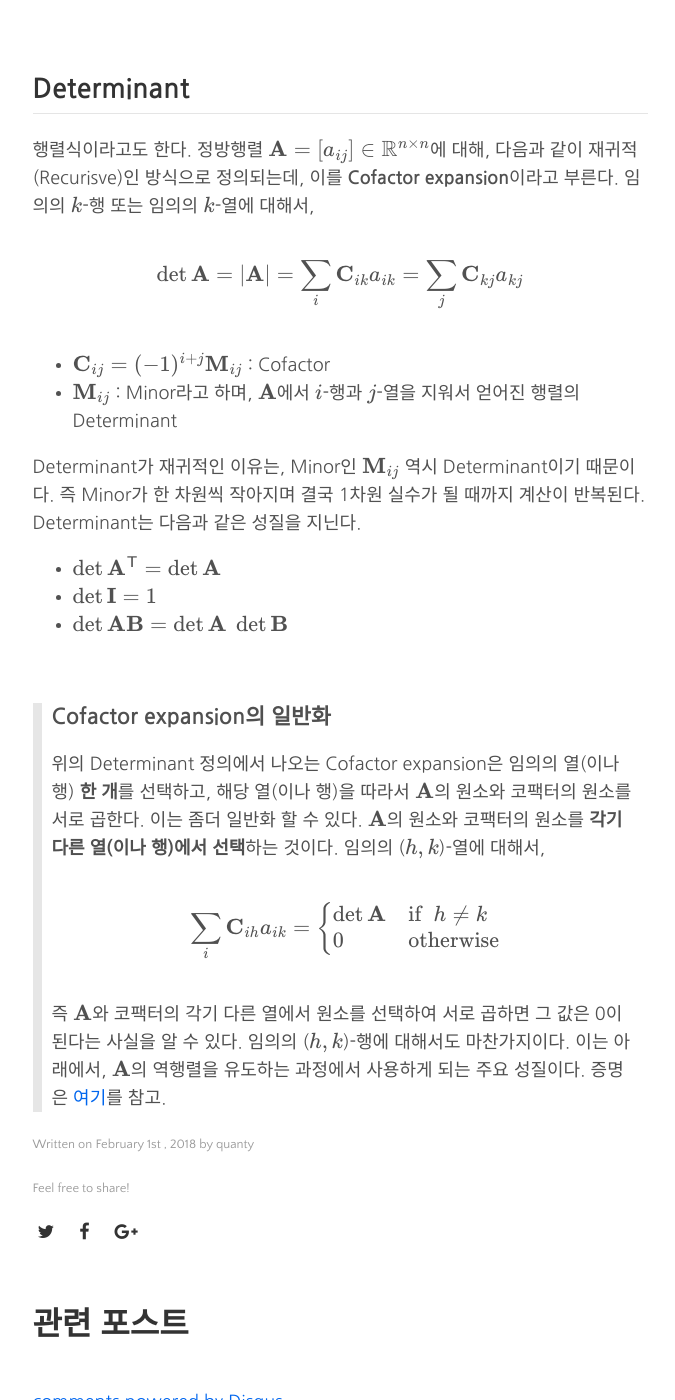
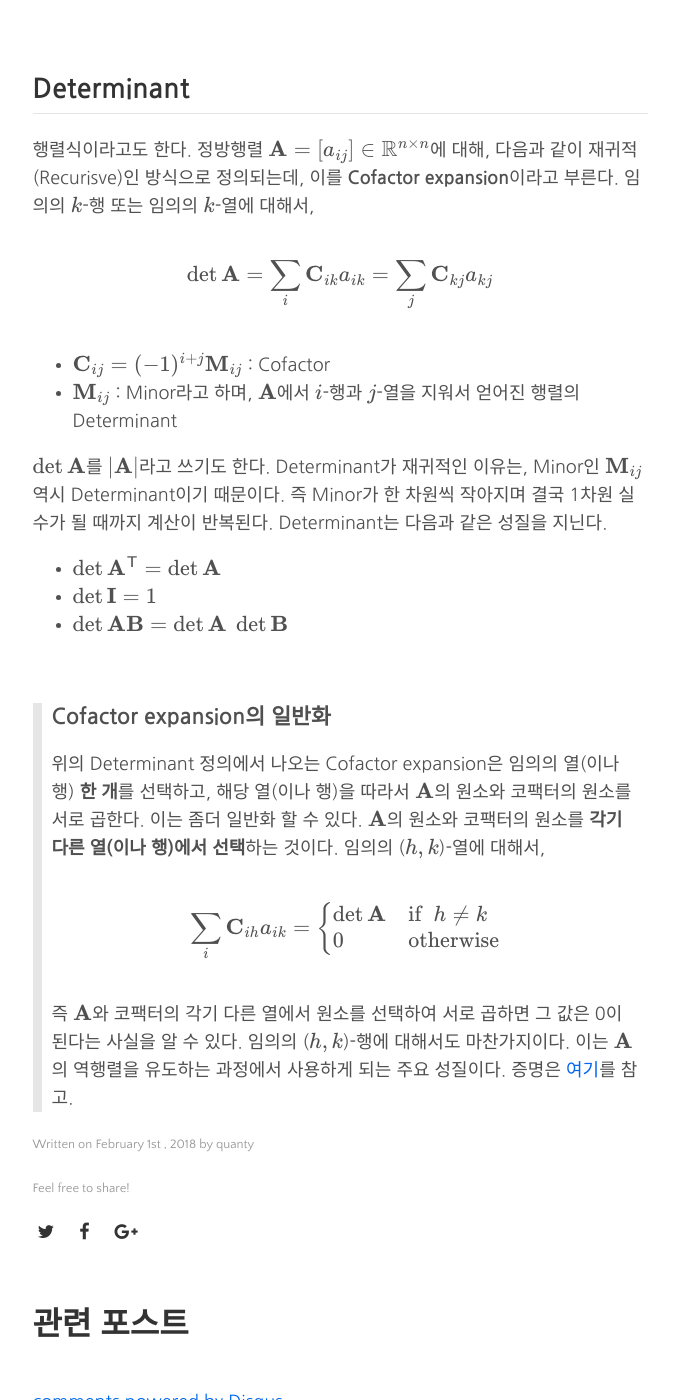
Before and after one commit to gem763/gem763.github.io, a Jekyll site: the page built from _posts/2018-02-01-Norm-Trace-Determinant.md, in a window 1280 px wide and 1400 px high, scrolled down 4647 px. Shown: the whole window, without its empty margins (300-975 px from the left). Built offline with Jekyll 4.4.1, drawn with Linux system fonts in a browser that asks for light colours; formulas are drawn with MathJax 3; comment, search, counter and statistics services are not loaded.

Commit message:
Uploaded by https://stackedit.io/

```diff
--- a/_posts/2018-02-01-Norm-Trace-Determinant.md
+++ b/_posts/2018-02-01-Norm-Trace-Determinant.md
@@ -150,13 +150,13 @@ Trace는 아래와 같은 성질을 지닌다.
 행렬식이라고도 한다. 정방행렬 <span><script type="math/tex">\mathbf{A} = [a_{ij}] \in \mathbb{R}^{n \times n}</script></span>에 대해, 다음과 같이 재귀적(Recurisve)인 방식으로 정의되는데, 이를 **Cofactor expansion**이라고 부른다. 임의의 <span><script type="math/tex">k</script></span>-행 또는 임의의 <span><script type="math/tex">k</script></span>-열에 대해서,
 
 <div class="math"><script type="math/tex; mode=display">
-\det{\mathbf{A}} = |\mathbf{A}| = \sum_i \mathbf{C}_{ik} a_{ik} = \sum_j  \mathbf{C}_{kj} a_{kj}
+\det{\mathbf{A}} = \sum_i \mathbf{C}_{ik} a_{ik} = \sum_j  \mathbf{C}_{kj} a_{kj}
 </script></div>
 
 * <span><script type="math/tex">\mathbf{C}_{ij} = (-1)^{i+j} \mathbf{M}_{ij}</script></span> : Cofactor
 * <span><script type="math/tex">\mathbf{M}_{ij}</script></span> : Minor라고 하며, <span><script type="math/tex">\mathbf{A}</script></span>에서 <span><script type="math/tex">i</script></span>-행과 <span><script type="math/tex">j</script></span>-열을 지워서 얻어진 행렬의 Determinant
 
-Determinant가 재귀적인 이유는, Minor인 <span><script type="math/tex">\mathbf{M}_{ij}</script></span> 역시 Determinant이기 때문이다. 즉 Minor가 한 차원씩 작아지며 결국 1차원 실수가 될 때까지 계산이 반복된다. Determinant는 다음과 같은 성질을 지닌다.
+<span><script type="math/tex">\det{\mathbf{A}}</script></span>를 <span><script type="math/tex">|\mathbf{A}|</script></span>라고 쓰기도 한다. Determinant가 재귀적인 이유는, Minor인 <span><script type="math/tex">\mathbf{M}_{ij}</script></span> 역시 Determinant이기 때문이다. 즉 Minor가 한 차원씩 작아지며 결국 1차원 실수가 될 때까지 계산이 반복된다. Determinant는 다음과 같은 성질을 지닌다.
 
 * <span><script type="math/tex">\det{\mathbf{A}}^\mathsf{T} = \det{\mathbf{A}}</script></span>
 * <span><script type="math/tex">\det{\mathbf{I}} = 1</script></span>
@@ -174,4 +174,4 @@ Determinant가 재귀적인 이유는, Minor인 <span><script type="math/tex">\m
 0 & \text{otherwise}
 \end{cases}
 ></script></div>
->즉 <span><script type="math/tex">\mathbf{A}</script></span>와 코팩터의 각기 다른 열에서 원소를 선택하여 서로 곱하면 그 값은 0이 된다는 사실을 알 수 있다. 임의의 (<span><script type="math/tex">h,k</script></span>)-행에 대해서도 마찬가지이다. 이는 아래에서, <span><script type="math/tex">\mathbf{A}</script></span>의 역행렬을 유도하는 과정에서 사용하게 되는 주요 성질이다. 증명은 [여기](https://proofwiki.org/wiki/Matrix_Product_with_Adjugate_Matrix)를 참고.
+>즉 <span><script type="math/tex">\mathbf{A}</script></span>와 코팩터의 각기 다른 열에서 원소를 선택하여 서로 곱하면 그 값은 0이 된다는 사실을 알 수 있다. 임의의 (<span><script type="math/tex">h,k</script></span>)-행에 대해서도 마찬가지이다. 이는 <span><script type="math/tex">\mathbf{A}</script></span>의 역행렬을 유도하는 과정에서 사용하게 되는 주요 성질이다. 증명은 [여기](https://proofwiki.org/wiki/Matrix_Product_with_Adjugate_Matrix)를 참고.
```
